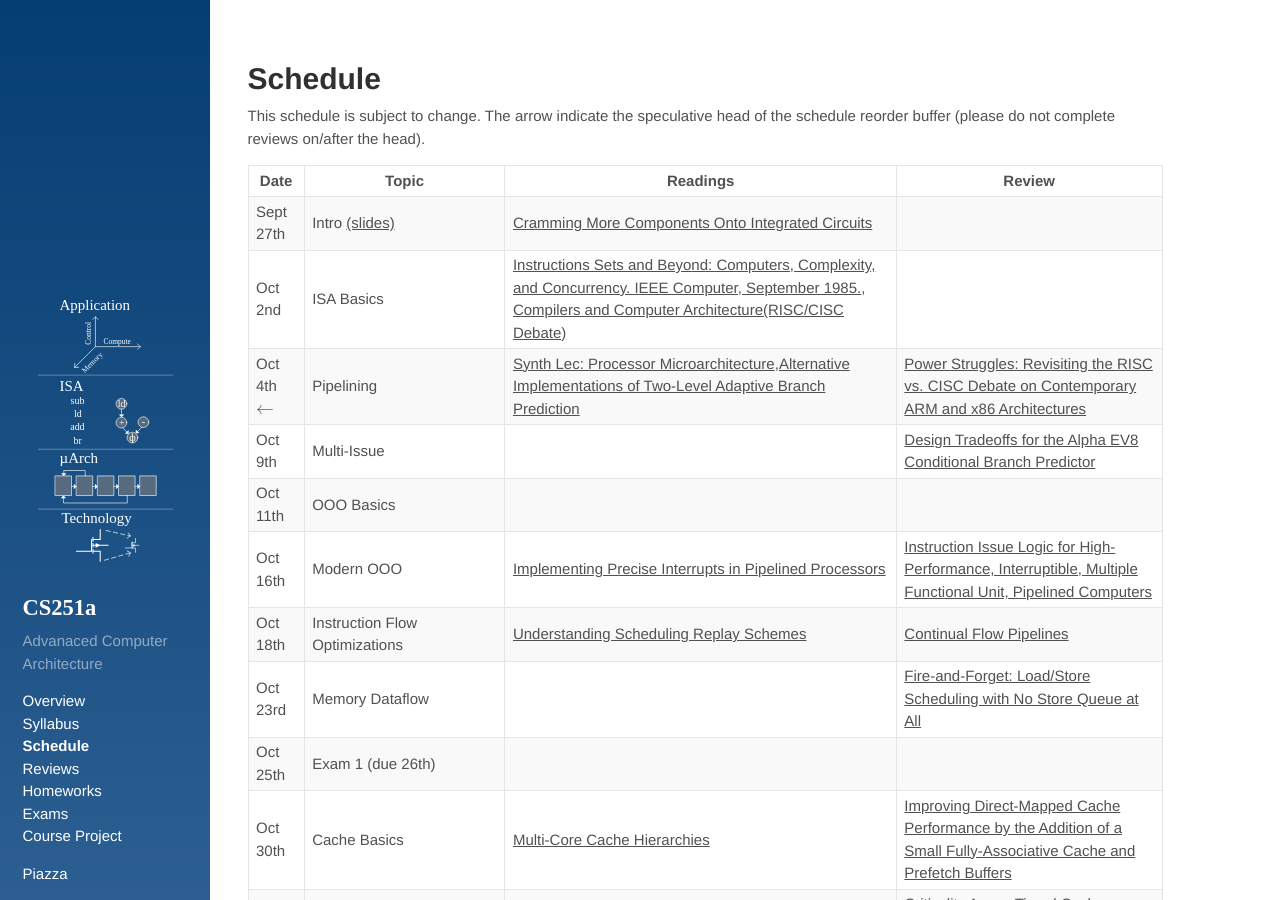
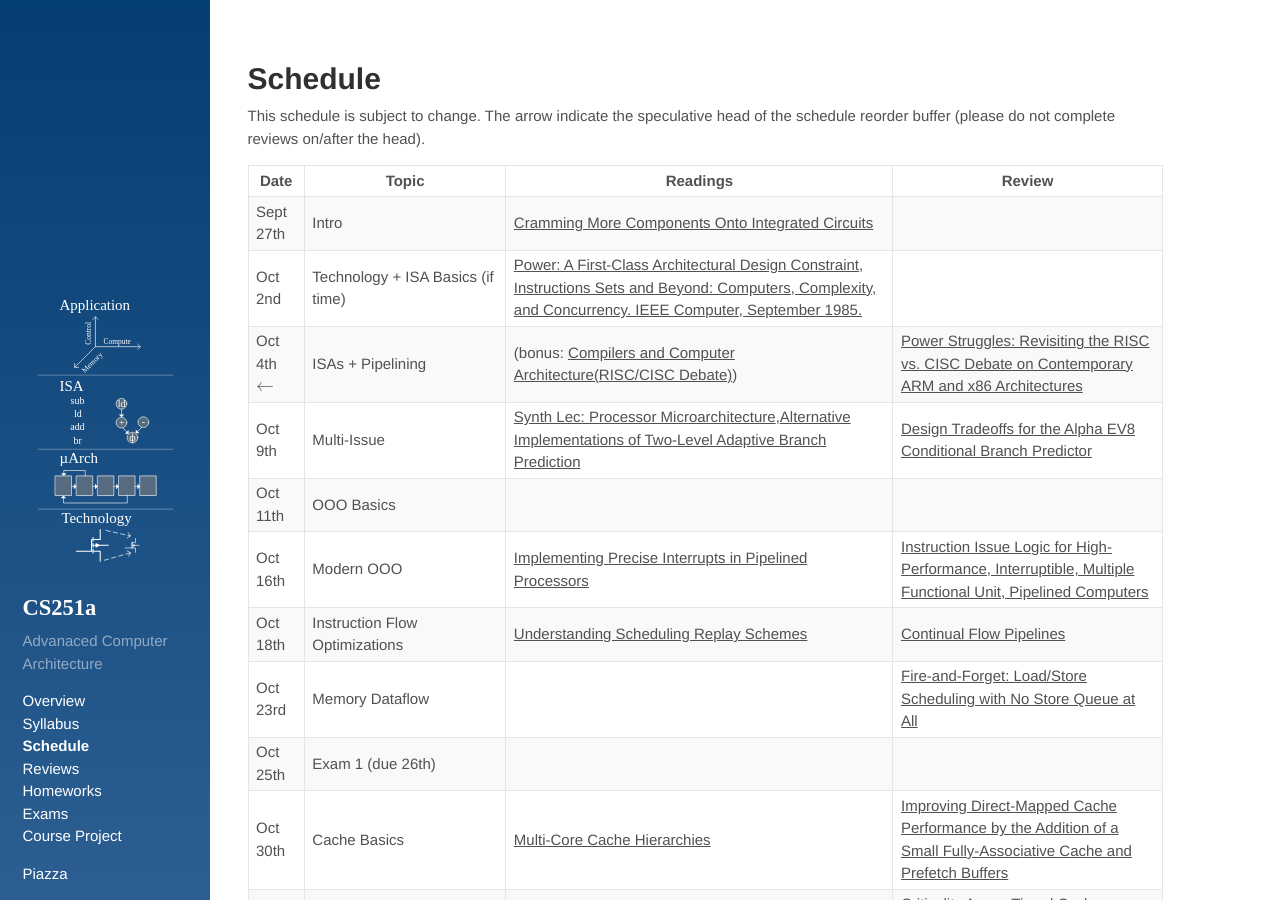
Before and after one commit to PolyArch/cs259, a Jekyll site: the page built from 02-schedule.md, in a window 1280 px wide and 900 px high. Built offline with Jekyll 4.4.1, drawn with Linux system fonts in a browser that asks for light colours; formulas are drawn with MathJax 3.

Commit message:
schedule update

```diff
--- a/02-schedule.md
+++ b/02-schedule.md
@@ -6,28 +6,29 @@ title: Schedule
 This schedule is subject to change.  The arrow indicate the speculative head of the schedule reorder buffer (please do not complete reviews on/after the head).
 
 
-| Date                 | Topic                                        | Readings                                                                                                                                                                        | Review                                                                                                                            |
-|----------------------|----------------------------------------------|---------------------------------------------------------------------------------------------------------------------------------------------------------------------------------|-----------------------------------------------------------------------------------------------------------------------------------|
-| Sept 27th            | Intro [(slides)][lec1]                                   | [Cramming More Components Onto Integrated Circuits][moore65]                                                                                                                    |                                                                                                                                   |
-| Oct 2nd              | ISA Basics                                   | [Instructions Sets and Beyond: Computers, Complexity, and Concurrency. IEEE Computer, September 1985.][isas85], [Compilers and Computer Architecture(RISC/CISC Debate)][wulf81] |                                                                                                                                   |
-| Oct 4th $\leftarrow$ | Pipelining                                   | [Synth Lec: Processor Microarchitecture][synth-proc-micro],[Alternative Implementations of Two-Level Adaptive Branch Prediction][two-level-bp]                                  | [Power Struggles: Revisiting the RISC vs. CISC Debate on Contemporary ARM and x86 Architectures][power-struggles]                 |
-| Oct 9th              | Multi-Issue                                  |                                                                                                                                                                                 | [Design Tradeoffs for the Alpha EV8 Conditional Branch Predictor][seznec_alphaev8]                                                |
-| Oct 11th             | OOO Basics                                   |                                                                                                                                                                                 |                                                                                                                                   |
-| Oct 16th             | Modern OOO                                   | [Implementing Precise Interrupts in Pipelined Processors][smith-precise]                                                                                                        | [Instruction Issue Logic for High-Performance, Interruptible, Multiple Functional Unit, Pipelined Computers][sohi-issue]          |
-| Oct 18th             | Instruction Flow Optimizations               | [Understanding Scheduling Replay Schemes][spec-sched-replay]                                                                                                                    | [Continual Flow Pipelines][cfp]                                                                                                   |
-| Oct 23rd             | Memory Dataflow                              |                                                                                                                                                                                 | [Fire-and-Forget: Load/Store Scheduling with No Store Queue at All][fnf]                                                          |
-| Oct 25th             | Exam 1 (due 26th)                            |                                                                                                                                                                                 |                                                                                                                                   |
-| Oct 30th             | Cache Basics                                 | [Multi-Core Cache Hierarchies][synth-cache]                                                                                                                                     | [Improving Direct-Mapped Cache Performance by the Addition of a Small Fully-Associative Cache and Prefetch Buffers][victim-cache] |
-| Nov 1st              | Cache Optimizations                          | [Synthesis Lecture: A Primer on Prefetching][synth-prefetch]                                                                                                                    | [Criticality Aware Tiered Cache Hierarchy: A Fundamental Relook at Multi-Level Cache Hierarchies(ISCA 2018)][crit-aware-cache]    |
-| Nov 6th              | Virtual Memory                               | [Virtual memory in contemporary microprocessors][vmem]                                                                                                                          |                                                                                                                                   |
-| Nov 8th              | DRAM                                         | [The Memory System: You Can't Avoid It, You Can't Ignore It, You Can't Fake It][synth-dram] (1.2-1.4)                                                                           | [Unison Cache: A Scalable and Effective Die-Stacked DRAM Cache][dram-cache]                                                       |
-| Nov 13th             | Virtualization/Advanced Memory               | [Accelerating two-dimensional page walks for virtualized systems][2d-virt-page]                                                                                                 |                                                                                                                                   |
-| Nov 15th             | Multithreading                               | [Multithreading Architecture][synth-multi]                                                                                                                                      | [Niagara: A 32-way multithreaded sparc processor][niagara]                                                                        |
-| Nov 20th             | Exam 2 (due 21st)                            |                                                                                                                                                                                 |                                                                                                                                   |
-| Nov 27th             | Multiprocessing + Speculative Multithreading | [Speculative Multithreaded Processors][spec-multi]                                                                                                                              |                                                                                                                                   |
-| Nov 29th             | Security (Spectre/Meltdown)                  | [Meltdown][meltdown]                                                                                                                                                            | [Spectre Attacks: Exploiting Speculative Execution][spectre]                                                                      |
-| Dec 4th              | SIMD + GPUs                                  | [NVIDIA Tesla: A Unified Graphics and Computing Architecture][tesla]                                                                                                            | [The Cray-1 Computer System, Communications of the ACM, January 1978][cray1]                                                      |
-| Dec 6th              | Challenges Ahead & Specialization            | [Understanding sources of inefficiency in general-purpose chips][gen-purp-innef]                                                                                                |                                                                                                                                   |
+| Date                 | Topic                                        | Readings                                                                                                                                                                            | Review                                                                                                                            |
+|----------------------|----------------------------------------------|-------------------------------------------------------------------------------------------------------------------------------------------------------------------------------------|-----------------------------------------------------------------------------------------------------------------------------------|
+| Sept 27th            | Intro                                        | [Cramming More Components Onto Integrated Circuits][moore65]                                                                                                                        |                                                                                                                                   |
+| Oct 2nd              | Technology + ISA Basics (if time)            | [Power: A First-Class Architectural Design Constraint][mudge-power], [Instructions Sets and Beyond: Computers, Complexity, and Concurrency. IEEE Computer, September 1985.][isas85] |                                                                                                                                   |
+| Oct 4th $\leftarrow$ | ISAs + Pipelining                            | (bonus: [Compilers and Computer Architecture(RISC/CISC Debate)][wulf81])                                                                                                            | [Power Struggles: Revisiting the RISC vs. CISC Debate on Contemporary ARM and x86 Architectures][power-struggles]                 |
+| Oct 9th              | Multi-Issue                                  | [Synth Lec: Processor Microarchitecture][synth-proc-micro],[Alternative Implementations of Two-Level Adaptive Branch Prediction][two-level-bp]                                      | [Design Tradeoffs for the Alpha EV8 Conditional Branch Predictor][seznec_alphaev8]                                                |
+| Oct 11th             | OOO Basics                                   |                                                                                                                                                                                     |                                                                                                                                   |
+| Oct 16th             | Modern OOO                                   | [Implementing Precise Interrupts in Pipelined Processors][smith-precise]                                                                                                            | [Instruction Issue Logic for High-Performance, Interruptible, Multiple Functional Unit, Pipelined Computers][sohi-issue]          |
+| Oct 18th             | Instruction Flow Optimizations               | [Understanding Scheduling Replay Schemes][spec-sched-replay]                                                                                                                        | [Continual Flow Pipelines][cfp]                                                                                                   |
+| Oct 23rd             | Memory Dataflow                              |                                                                                                                                                                                     | [Fire-and-Forget: Load/Store Scheduling with No Store Queue at All][fnf]                                                          |
+| Oct 25th             | Exam 1 (due 26th)                            |                                                                                                                                                                                     |                                                                                                                                   |
+| Oct 30th             | Cache Basics                                 | [Multi-Core Cache Hierarchies][synth-cache]                                                                                                                                         | [Improving Direct-Mapped Cache Performance by the Addition of a Small Fully-Associative Cache and Prefetch Buffers][victim-cache] |
+| Nov 1st              | Cache Optimizations                          | [Synthesis Lecture: A Primer on Prefetching][synth-prefetch]                                                                                                                        | [Criticality Aware Tiered Cache Hierarchy: A Fundamental Relook at Multi-Level Cache Hierarchies(ISCA 2018)][crit-aware-cache]    |
+| Nov 6th              | Virtual Memory                               | [Virtual memory in contemporary microprocessors][vmem]                                                                                                                              |                                                                                                                                   |
+| Nov 8th              | DRAM                                         | [The Memory System: You Can't Avoid It, You Can't Ignore It, You Can't Fake It][synth-dram] (1.2-1.4)                                                                               | [Unison Cache: A Scalable and Effective Die-Stacked DRAM Cache][dram-cache]                                                       |
+| Nov 13th             | Virtualization/Advanced Memory               | [Accelerating two-dimensional page walks for virtualized systems][2d-virt-page]                                                                                                     |                                                                                                                                   |
+| Nov 15th             | Multithreading                               | [Multithreading Architecture][synth-multi]                                                                                                                                          | [Niagara: A 32-way multithreaded sparc processor][niagara]                                                                        |
+| Nov 20th             | Exam 2 (due 21st)                            |                                                                                                                                                                                     |                                                                                                                                   |
+| Nov 27th             | Multiprocessing + Speculative Multithreading | [Speculative Multithreaded Processors][spec-multi]                                                                                                                                  |                                                                                                                                   |
+| Nov 29th             | Security (Spectre/Meltdown)                  | [Meltdown][meltdown]                                                                                                                                                                | [Spectre Attacks: Exploiting Speculative Execution][spectre]                                                                      |
+| Dec 4th              | SIMD + GPUs                                  | [NVIDIA Tesla: A Unified Graphics and Computing Architecture][tesla]                                                                                                                | [The Cray-1 Computer System, Communications of the ACM, January 1978][cray1]                                                      |
+| Dec 6th              | Challenges Ahead & Specialization            | [Understanding sources of inefficiency in general-purpose chips][gen-purp-innef]                                                                                                    |                                                                                                                                   |
+
 
 [lec1]: http://web.cs.ucla.edu/~tjn/ucla/01-intro.pdf
 [sohi-issue]: https://dl.acm.org/citation.cfm?id=78592
```
